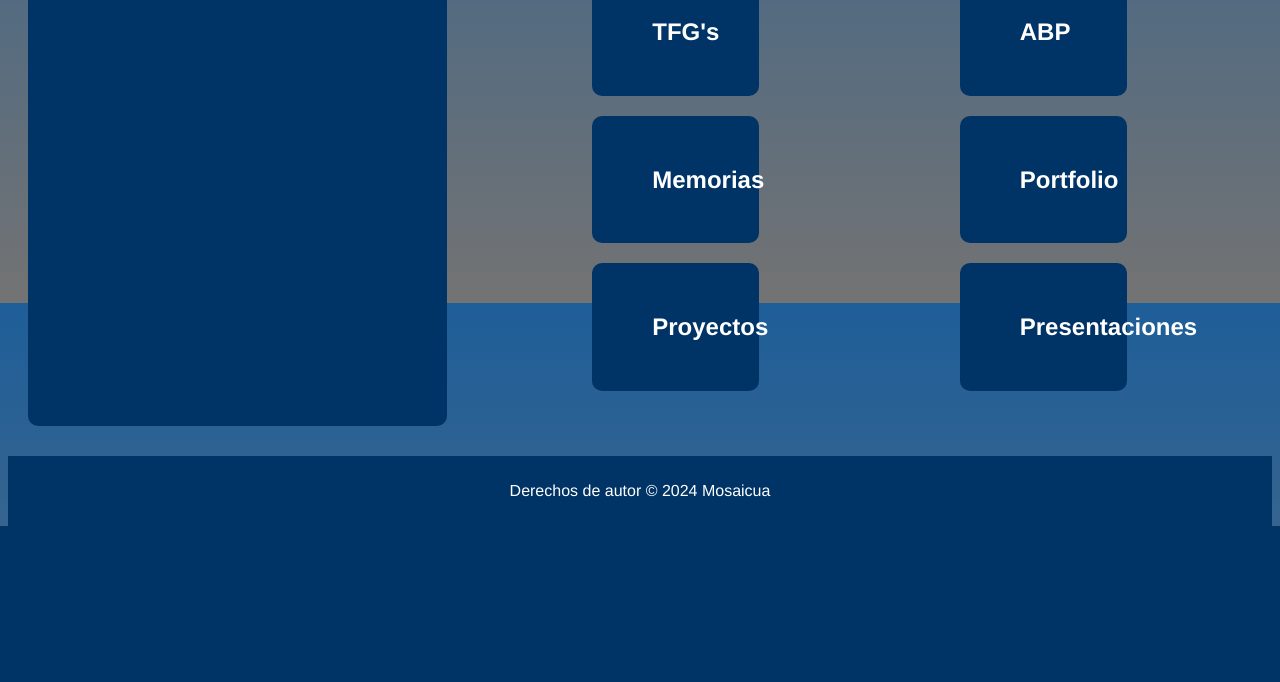
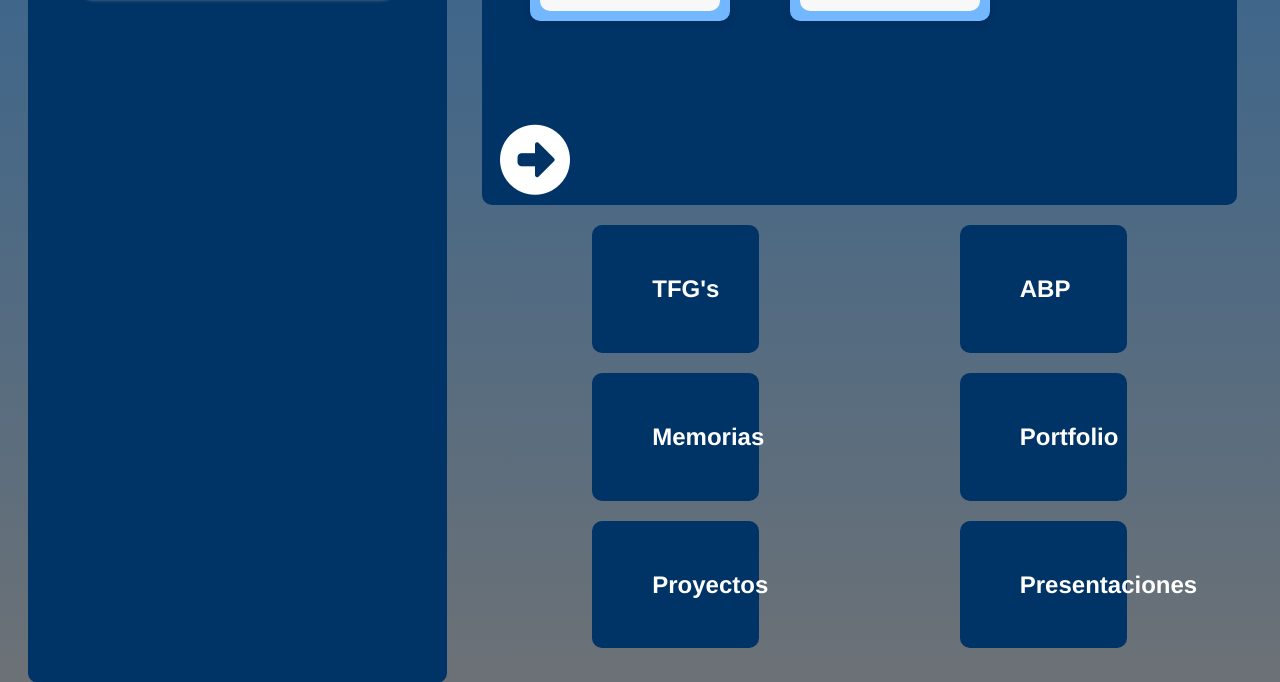
Before and after one commit to Gpdos/ua, a PHP site: page / in a window 1280 px wide. Shown: the part 513-1195 px from the top of the page. Before the commit the page ends 1039 px from the top, so only its background shows below. Run offline with PHP 8.4, Linux system fonts and the light colour scheme; data comes from the database, SQL or seed files in the repository; data that the repository does not hold is empty; some libraries are stand-ins or nearby versions; some web fonts are replaced.

Commit message:
arreglado puto samu

```diff
--- a/index.php
+++ b/index.php
@@ -24,9 +24,9 @@ $sql = "SELECT p.*, e.Nombre AS nombreCarrera FROM publicacion p JOIN estudio e
 $result = $conn->query($sql);
 
 // Comprobar si la consulta devuelve algún resultado
-if ($result_publicaciones->num_rows > 0) {
+if ($result->num_rows > 0) {
     // Almacenar los datos de cada publicación en el array
-    while ($row = $result_publicaciones->fetch_assoc()) {
+    while ($row = $result->fetch_assoc()) {
         $publicaciones[] = $row;
     }
 } else {
@@ -91,7 +91,7 @@ $conn->close();
                     $idPublicacion = isset($publicacion['idPublicacion']) ? $publicacion['idPublicacion'] : '';
                     $nombre = isset($publicacion['Nombre']) ? $publicacion['Nombre'] : 'Nombre no disponible';
                     $autor = isset($publicacion['autor']) ? $publicacion['autor'] : 'Autor no disponible';
-                    $carrera = isset($publicacion['carrera']) ? $publicacion['carrera'] : 'Carrera no disponible';
+                    $carrera = isset($publicacion['nombreCarrera']) ? $publicacion['nombreCarrera'] : 'Carrera no disponible';
                     $valoracion = isset($publicacion['valoracion']) ? $publicacion['valoracion'] : 0;
 
                     echo '<div class="content-block" data-carrera="' . htmlspecialchars($carrera) . '">';
```
